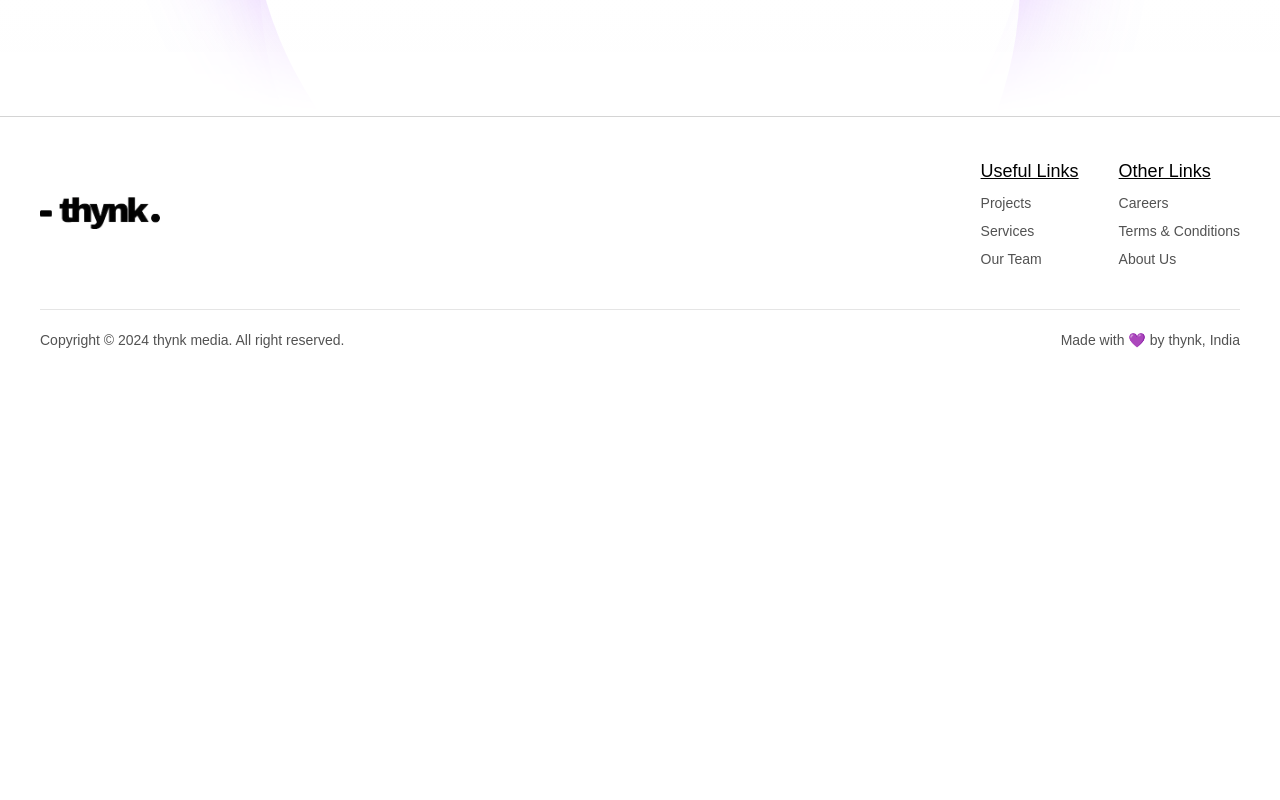
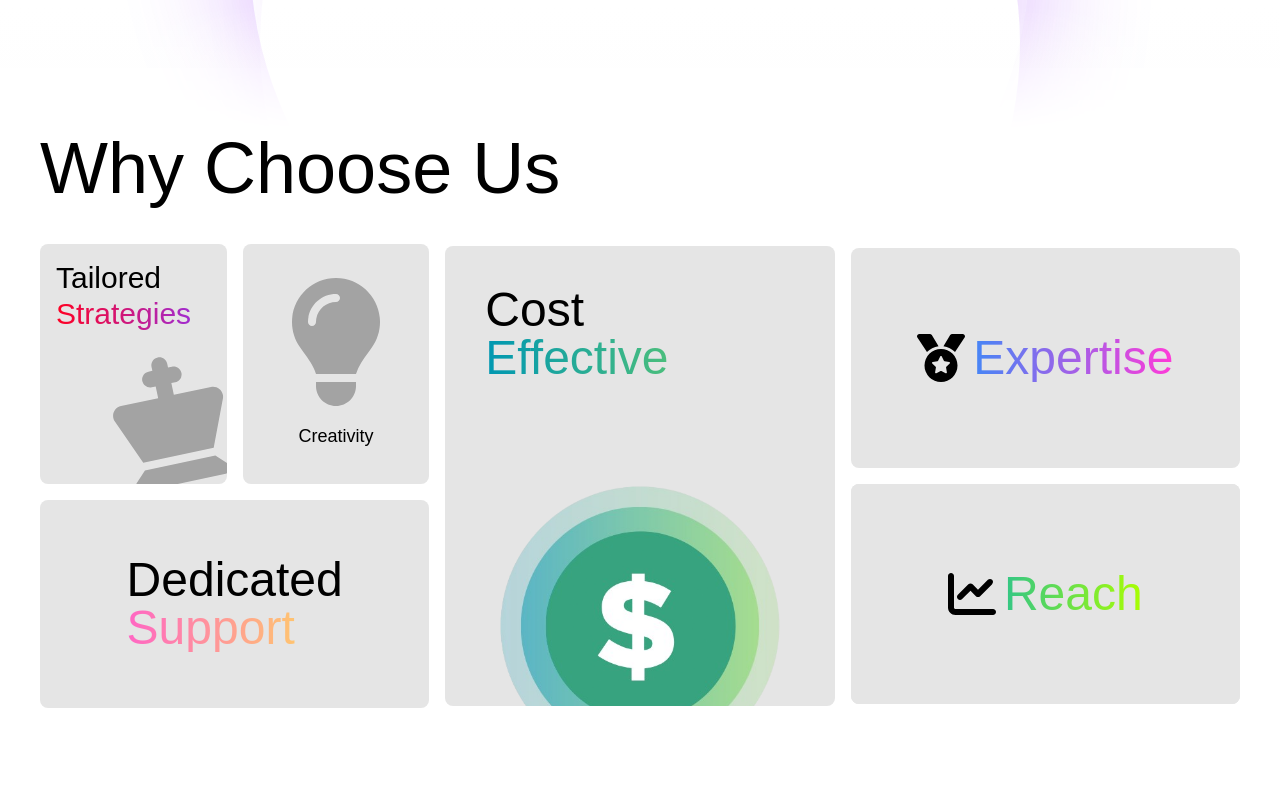
Before and after one commit to krutikmaru/thynk-media, a React (Create React App) app: page / in a window 1280 px wide. Shown: the part 700-1500 px from the top of the page. Before the commit the page ends 1110 px from the top, so only its background shows below. Built offline with nearby package versions, Linux system fonts and the light colour scheme.

Commit message:
Why Choose Us ✅

```diff
--- /dev/null
+++ b/src/components/Landing/Choose/Choose.jsx
@@ -0,0 +1,35 @@
+import React from "react";
+
+import TailoredStrategies from "./TailoredStrategies";
+import Creativity from "./Creativity";
+import DedicatedSupport from "./DedicatedSupport";
+import CostEffective from "./CostEffective";
+import Expertise from "./Expertise";
+import Reach from "./Reach";
+
+function Choose() {
+  return (
+    <div className="text-black dark:text-white min-h-screen px-10 pb-20">
+      <h1 className="text-7xl font-light">Why Choose Us</h1>
+      <div className="flex flex-col space-y-4 lg:space-y-0 lg:space-x-4 lg:flex-row justify-evenly items-center mt-10">
+        {/* First Column */}
+        <div className="w-full lg:w-[33%] flex flex-col space-y-4">
+          <div className="w-full h-96 md:h-60 flex flex-col md:flex-row space-y-4 md:space-x-4 md:space-y-0">
+            <TailoredStrategies />
+            <Creativity />
+          </div>
+          <DedicatedSupport />
+        </div>
+        {/* Second Column */}
+        <CostEffective />
+        {/* Third Column */}
+        <div className="w-full lg:w-[33%]  flex flex-col space-y-4 text-3xl md:text-5xl lg:text-3xl 3xl:text-5xl">
+          <Expertise />
+          <Reach />
+        </div>
+      </div>
+    </div>
+  );
+}
+
+export default Choose;
--- /dev/null
+++ b/src/components/Landing/Choose/CostEffective.jsx
@@ -0,0 +1,39 @@
+import React, { useRef } from "react";
+import { motion, useInView } from "framer-motion";
+import { useApplicationManager } from "../../../contexts/ApplicationContext";
+
+function CostEffective() {
+  const { theme } = useApplicationManager();
+  const ref = useRef(null);
+  const isInView = useInView(ref, { once: true, amount: "some" });
+  return (
+    <motion.div
+      ref={ref}
+      initial={{ opacity: 0, y: 20 }}
+      transition={{ delay: 0.3, duration: 0.8 }}
+      animate={isInView ? { opacity: 1, y: 0 } : {}}
+      exit={{
+        y: 20,
+        opacity: 0,
+        transition: { duration: 0.4 },
+      }}
+      className="w-full lg:w-[33%] relative overflow-hidden rounded-lg bg-neutral-200 dark:bg-brand-dark-purple-secondary dark:shadow-none h-[460px]"
+    >
+      <div className="text-3xl sm:text-5xl md:text-6xl lg:text-3xl 2xl:text-5xl font-light p-10">
+        Cost
+        <h1 className="font-medium bg-gradient-to-r from-[#0097B2] to-[#7ED957] text-transparent bg-clip-text">
+          Effective
+        </h1>
+      </div>
+      <div className="h-80 w-full absolute -bottom-20 flex justify-center items-center">
+        <img
+          src={`assets/images/${theme}/dollar.png`}
+          alt="thynk"
+          className="object-contain max-w-full max-h-full"
+        />
+      </div>
+    </motion.div>
+  );
+}
+
+export default CostEffective;
--- /dev/null
+++ b/src/components/Landing/Choose/Creativity.jsx
@@ -0,0 +1,31 @@
+import React, { useRef } from "react";
+import { motion, useInView } from "framer-motion";
+import { FontAwesomeIcon } from "@fortawesome/react-fontawesome";
+import { faLightbulb } from "@fortawesome/free-solid-svg-icons";
+
+function Creativity() {
+  const ref = useRef(null);
+  const isInView = useInView(ref, { once: true, amount: "some" });
+  return (
+    <motion.div
+      ref={ref}
+      initial={{ opacity: 0, y: 20 }}
+      transition={{ delay: 0.2, duration: 0.8 }}
+      animate={isInView ? { opacity: 1, y: 0 } : {}}
+      exit={{
+        y: 20,
+        opacity: 0,
+        transition: { duration: 0.4 },
+      }}
+      className="w-full md:w-1/2 h-full p-4 flex flex-col space-y-4 items-center justify-center bg-neutral-200 dark:bg-brand-dark-purple-secondary rounded-lg relative overflow-hidden"
+    >
+      <FontAwesomeIcon
+        icon={faLightbulb}
+        className=" text-9xl text-neutral-400 dark:text-neutral-900"
+      />
+      <div className="text-lg font-light">Creativity</div>
+    </motion.div>
+  );
+}
+
+export default Creativity;
--- /dev/null
+++ b/src/components/Landing/Choose/DedicatedSupport.jsx
@@ -0,0 +1,30 @@
+import React, { useRef } from "react";
+import { motion, useInView } from "framer-motion";
+
+function DedicatedSupport() {
+  const ref = useRef(null);
+  const isInView = useInView(ref, { once: true, amount: "some" });
+  return (
+    <motion.div
+      ref={ref}
+      initial={{ opacity: 0, y: 20 }}
+      transition={{ delay: 0.4, duration: 0.8 }}
+      animate={isInView ? { opacity: 1, y: 0 } : {}}
+      exit={{
+        y: 20,
+        opacity: 0,
+        transition: { duration: 0.4 },
+      }}
+      className="w-full h-52 flex justify-center items-center relative rounded-lg overflow-hidden bg-neutral-200 dark:bg-brand-dark-purple-secondary dark:shadow-none"
+    >
+      <div className="p-4 text-3xl md:text-5xl lg:text-3xl 3xl:text-5xl font-light ">
+        Dedicated
+        <h1 className="font-medium bg-gradient-to-r from-[#FF66C4] to-[#FFDE59] text-transparent bg-clip-text">
+          Support
+        </h1>
+      </div>
+    </motion.div>
+  );
+}
+
+export default DedicatedSupport;
--- /dev/null
+++ b/src/components/Landing/Choose/Expertise.jsx
@@ -0,0 +1,30 @@
+import React, { useRef } from "react";
+import { motion, useInView } from "framer-motion";
+import { faMedal } from "@fortawesome/free-solid-svg-icons";
+import { FontAwesomeIcon } from "@fortawesome/react-fontawesome";
+
+function Expertise() {
+  const ref = useRef(null);
+  const isInView = useInView(ref, { once: true, amount: "some" });
+  return (
+    <motion.div
+      ref={ref}
+      initial={{ opacity: 0, y: 20 }}
+      transition={{ delay: 0.2, duration: 0.8 }}
+      animate={isInView ? { opacity: 1, y: 0 } : {}}
+      exit={{
+        y: 20,
+        opacity: 0,
+        transition: { duration: 0.4 },
+      }}
+      className="flex items-center justify-center space-x-2 bg-neutral-200 dark:bg-brand-dark-purple-secondary dark:shadow-none h-[220px] rounded-lg"
+    >
+      <FontAwesomeIcon icon={faMedal} />
+      <h1 className="bg-gradient-to-r from-[#4586f6] dark:from-white to-[#ff3ad8] dark:to-[#ff3ad8] text-transparent bg-clip-text">
+        Expertise
+      </h1>
+    </motion.div>
+  );
+}
+
+export default Expertise;
--- /dev/null
+++ b/src/components/Landing/Choose/Reach.jsx
@@ -0,0 +1,32 @@
+import React, { useRef } from "react";
+import { motion, useInView } from "framer-motion";
+import { faChartLine } from "@fortawesome/free-solid-svg-icons";
+import { FontAwesomeIcon } from "@fortawesome/react-fontawesome";
+
+function Reach() {
+  const ref = useRef(null);
+  const isInView = useInView(ref, { once: true, amount: "some" });
+  return (
+    <motion.div
+      ref={ref}
+      initial={{ opacity: 0, y: 20 }}
+      transition={{ delay: 0.2, duration: 0.8 }}
+      animate={isInView ? { opacity: 1, y: 0 } : {}}
+      exit={{
+        y: 20,
+        opacity: 0,
+        transition: { duration: 0.4 },
+      }}
+      className="bg-neutral-200 dark:bg-brand-dark-purple-secondary dark:shadow-none h-[220px] rounded-lg"
+    >
+      <div className="flex items-center justify-center space-x-2 bg-neutral-200 dark:bg-brand-dark-purple-secondary dark:shadow-none h-[220px] rounded-lg">
+        <FontAwesomeIcon icon={faChartLine} />
+        <h1 className="bg-gradient-to-r from-[#33c686] dark:from-white to-[#aaff01] dark:to-[#aaff01] text-transparent bg-clip-text">
+          Reach
+        </h1>
+      </div>
+    </motion.div>
+  );
+}
+
+export default Reach;
--- /dev/null
+++ b/src/components/Landing/Choose/TailoredStrategies.jsx
@@ -0,0 +1,36 @@
+import React, { useRef } from "react";
+import { motion, useInView } from "framer-motion";
+import { FontAwesomeIcon } from "@fortawesome/react-fontawesome";
+import { faChessKing } from "@fortawesome/free-solid-svg-icons";
+
+function TailoredStrategies() {
+  const ref = useRef(null);
+  const isInView = useInView(ref, { once: true, amount: "some" });
+  return (
+    <motion.div
+      ref={ref}
+      initial={{ opacity: 0, y: 20 }}
+      transition={{ duration: 0.8 }}
+      animate={isInView ? { opacity: 1, y: 0 } : {}}
+      exit={{
+        y: 20,
+        opacity: 0,
+        transition: { duration: 0.4 },
+      }}
+      className="w-full md:w-1/2 h-full p-4 bg-neutral-200 dark:bg-brand-dark-purple-secondary rounded-lg relative overflow-hidden"
+    >
+      <div className="text-3xl lg:text-xl 3xl:text-3xl font-light">
+        Tailored
+        <h1 className="font-medium bg-gradient-to-r from-[#FF0022] to-purple-600 text-transparent bg-clip-text">
+          Strategies
+        </h1>
+      </div>
+      <FontAwesomeIcon
+        icon={faChessKing}
+        className="absolute bottom-0 right-0 text-9xl text-neutral-400 dark:text-neutral-900 -rotate-12"
+      />
+    </motion.div>
+  );
+}
+
+export default TailoredStrategies;
--- a/src/components/Landing/Glow.jsx
+++ b/src/components/Landing/Glow.jsx
@@ -4,7 +4,7 @@ import { motion } from "framer-motion";
 
 const Glow = () => {
   return (
-    <div className="absolute w-full h-full left-1/2 top-1/2 transform -translate-x-1/2 -translate-y-1/2 overflow-y-hidden">
+    <div className="absolute w-full h-full left-1/2 top-1/2 transform -translate-x-1/2 -translate-y-1/2 overflow-hidden">
       <div className="w-full h-32 absolute left-0 bottom-0 z-10 bg-gradient-to-t from-white dark:from-brand-dark-purple-primary to-transparent"></div>
       <motion.div
         initial={{ opacity: 0, y: 0 }}
--- a/src/components/Landing/Hero.jsx
+++ b/src/components/Landing/Hero.jsx
@@ -3,10 +3,12 @@ import { useApplicationManager } from "../../contexts/ApplicationContext";
 import { motion } from "framer-motion";
 import { FontAwesomeIcon } from "@fortawesome/react-fontawesome";
 import { faArrowDown } from "@fortawesome/free-solid-svg-icons";
+import Glow from "./Glow";
 
 function Hero() {
   return (
     <div className="flex flex-col justify-center items-center space-y-4 pt-16 relative z-[10000]">
+      <Glow />
       <Introduction />
       <div className="w-full h-44 flex"></div>
     </div>
@@ -16,7 +18,7 @@ function Hero() {
 function Introduction() {
   const { theme } = useApplicationManager();
   return (
-    <div className="flex flex-col px-10">
+    <div className="flex flex-col px-10 relative z-[100000]">
       <motion.div
         variants={getAnimationVariants(0.2)}
         initial="initial"
--- a/src/index.css
+++ b/src/index.css
@@ -10,6 +10,6 @@ html {
 }
 
 * {
-  @apply transition-colors duration-200 ease-in-out;
+  @apply transition-colors duration-[50ms] ease-in-out;
   @apply font-lexend-deca;
 }
--- a/src/pages/Landing/Landing.jsx
+++ b/src/pages/Landing/Landing.jsx
@@ -1,13 +1,13 @@
 import React from "react";
-import Glow from "../../components/Landing/Glow";
 import Hero from "../../components/Landing/Hero";
 import { motion } from "framer-motion";
+import Choose from "../../components/Landing/Choose/Choose";
 
 function Landing() {
   return (
     <motion.div>
-      <Glow />
       <Hero />
+      <Choose />
     </motion.div>
   );
 }
--- a/tailwind.config.js
+++ b/tailwind.config.js
@@ -7,6 +7,8 @@ module.exports = {
       md: "550px",
       lg: "750px",
       xl: "900px",
+      "2xl": "1000px",
+      "3xl": "1200px",
     },
     fontFamily: {
       "lexend-deca": ["Lexend Deca", "sans-serif", "system-ui"],
```
Also changed, not shown: public/assets/images/dark/dollar.png (added), public/assets/images/light/dollar.png (added).
